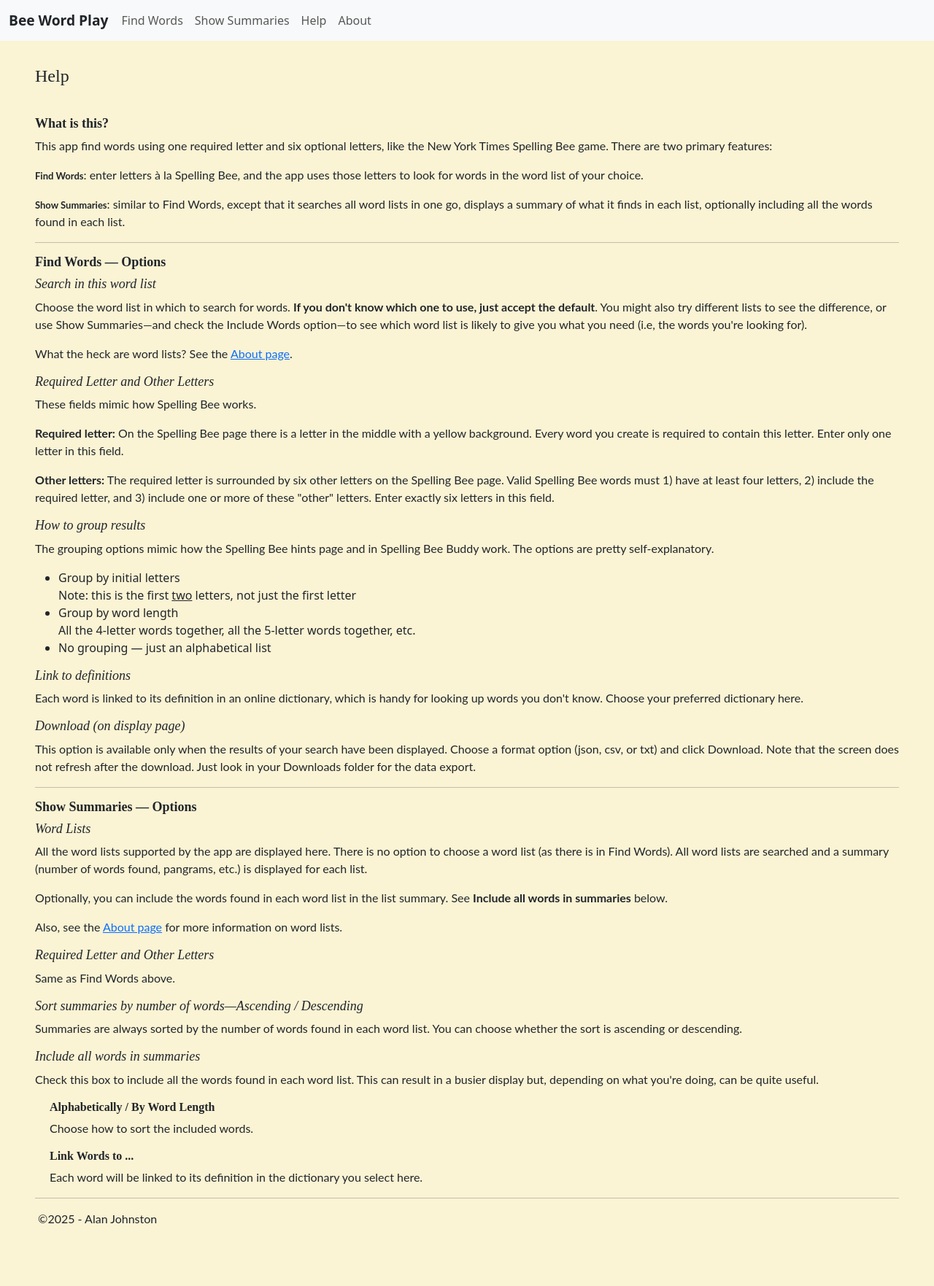
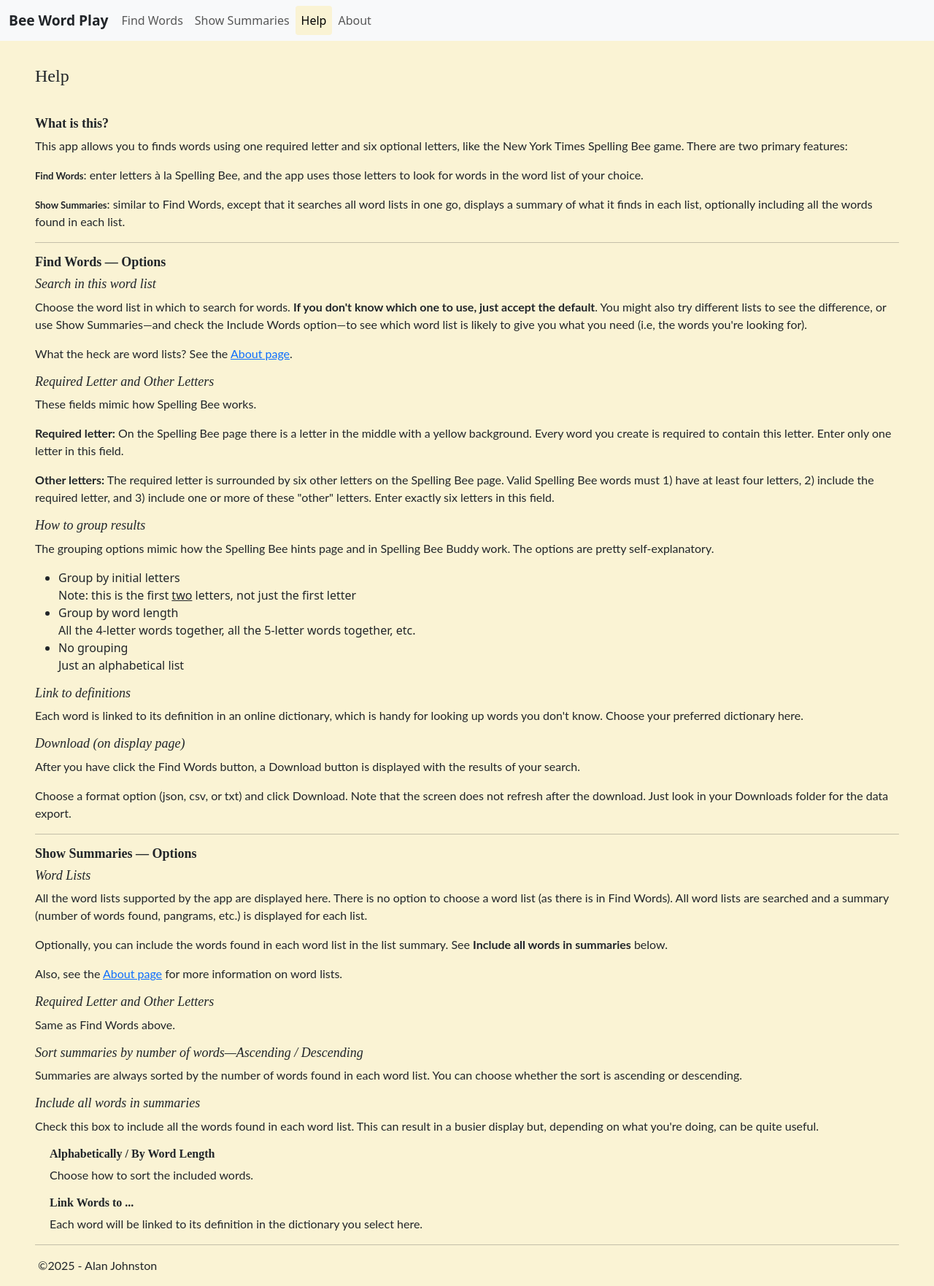
Before and after one commit to adj7388/workerbee, a Flask app: page /help/ in a window 1280 px wide. Shown: the whole page at 73% size. Before the commit the page ends 1677 px from the top, so only its background shows below. Run offline with Flask 3, Linux system fonts and the light colour scheme.

Commit message:
Highlight menu choices when active

```diff
--- a/workerbee/static/site.css
+++ b/workerbee/static/site.css
@@ -1,3 +1,42 @@
+html {
+    scroll-behavior: smooth;
+}
+
+body {
+    padding-top: 70px; /* Prevent content from being hidden under the navbar */
+}
+
+h1, h2, h3, h4, h5, h6 {
+  font-family: 'Playfair Display', serif;
+}
+
+p {
+  font-family: 'Lato', sans-serif;
+}
+
+h1 {
+    font-size: x-large;
+}
+
+h2 {
+    font-size: large;
+    font-weight: bold;
+}
+
+h3 {
+    font-size: large;
+    font-style: italic;
+}
+
+h3::before {
+  font-size: 1.5em; /* Adjust size as needed */
+}
+
+h4 {
+    font-size: medium;
+    font-weight: bold;
+}
+
 .appcolor {
     background-color: #faf3d4;
     padding-left: 3em;
@@ -52,40 +91,6 @@ td.letters {
     font-weight: bold;
 }
 
-h1, h2, h3, h4, h5, h6 {
-  font-family: 'Playfair Display', serif;
-}
-
-p {
-  font-family: 'Lato', sans-serif;
-}
-
-h1 {
-    font-size: x-large;
-}
-
-h2 {
-    font-size: large;
-    font-weight: bold;
-}
-
-h3 {
-    font-size: large;
-    font-style: italic;
-}
-
-h3::before {
-  font-size: 1.5em; /* Adjust size as needed */
-}
-
-h4 {
-    font-size: medium;
-    font-weight: bold;
-}
-body {
-    padding-top: 70px; /* Prevent content from being hidden under the navbar */
-}
-
 .unstyled-link {
     color: inherit;
     text-decoration: none;
@@ -108,6 +113,8 @@ body {
   scroll-margin-top: 70px; /* adjust fixed navbar height */
 }
 
-html {
-    scroll-behavior: smooth;
+.nav-link.active {
+    color: black !important;
+    background-color: #faf3d4;
+    border-radius: 0.25rem;
 }
--- a/workerbee/templates/help.html
+++ b/workerbee/templates/help.html
@@ -5,7 +5,7 @@
     {{ page_banner(text="Help") }}
     <h2>What is this?</h2>
     <p>
-        This app find words using one required letter and six optional letters,
+        This app allows you to finds words using one required letter and six optional letters,
         like the New York Times Spelling Bee game.
         There are two primary features:
     </p>
@@ -64,7 +64,8 @@
                 <li>Group by word length</br>
                     All the 4-letter words together, all the 5-letter words together, etc.
                 </li>
-                <li>No grouping &mdash; just an alphabetical list</li>
+                <li>No grouping</br>
+                    Just an alphabetical list</li>
             </ul>
         <h3>Link to definitions</h3>
             <p>
@@ -74,8 +75,10 @@
             </p>
         <h3>Download (on display page)</h3>
             <p>
-                This option is available only when the results of your search
-                have been displayed.
+                After you have click the Find Words button, a Download button is displayed
+                with the results of your search.
+            </p>
+            <p>
                 Choose a format option (json, csv, or txt) and click Download. Note that the
                 screen does not refresh after the download. Just look in your Downloads folder
                 for the data export.
--- a/workerbee/templates/layout.html
+++ b/workerbee/templates/layout.html
@@ -19,16 +19,28 @@
         <div class="collapse navbar-collapse" id="navbarMenu">
           <ul class="navbar-nav me-auto mb-2 mb-lg-0">
             <li class="nav-item">
-              <a class="nav-link" href="{{ url_for('home') }}">Find Words</a>
+              <a
+                class="nav-link {% if request.endpoint == 'home' %}active{% endif %}"
+                href="{{ url_for('home') }}">Find Words
+              </a>
             </li>
             <li class="nav-item">
-              <a class="nav-link" href="{{ url_for('summary_form') }}">Show Summaries</a>
+              <a
+                class="nav-link {% if request.endpoint == 'summary_form' %}active{% endif %}"
+                href="{{ url_for('summary_form') }}">Show Summaries
+              </a>
             </li>
             <li class="nav-item">
-              <a class="nav-link" href="{{ url_for('help') }}">Help</a>
+              <a
+                class="nav-link {% if request.endpoint == 'help' %}active{% endif %}"
+                href="{{ url_for('help') }}">Help
+              </a>
             </li>
             <li class="nav-item">
-              <a class="nav-link" href="{{ url_for('about') }}">About</a>
+              <a
+                class="nav-link {% if request.endpoint == 'about' %}active{% endif %}"
+                href="{{ url_for('about') }}">About
+              </a>
             </li>
           </ul>
         </div>
```
